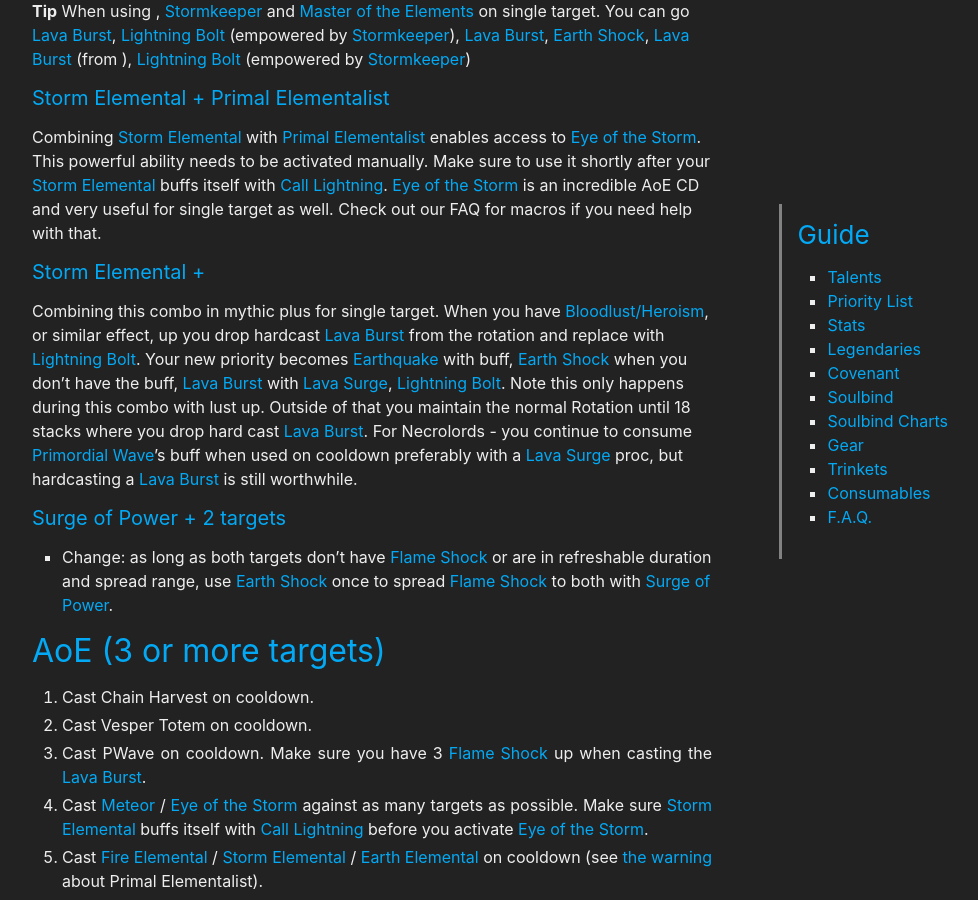
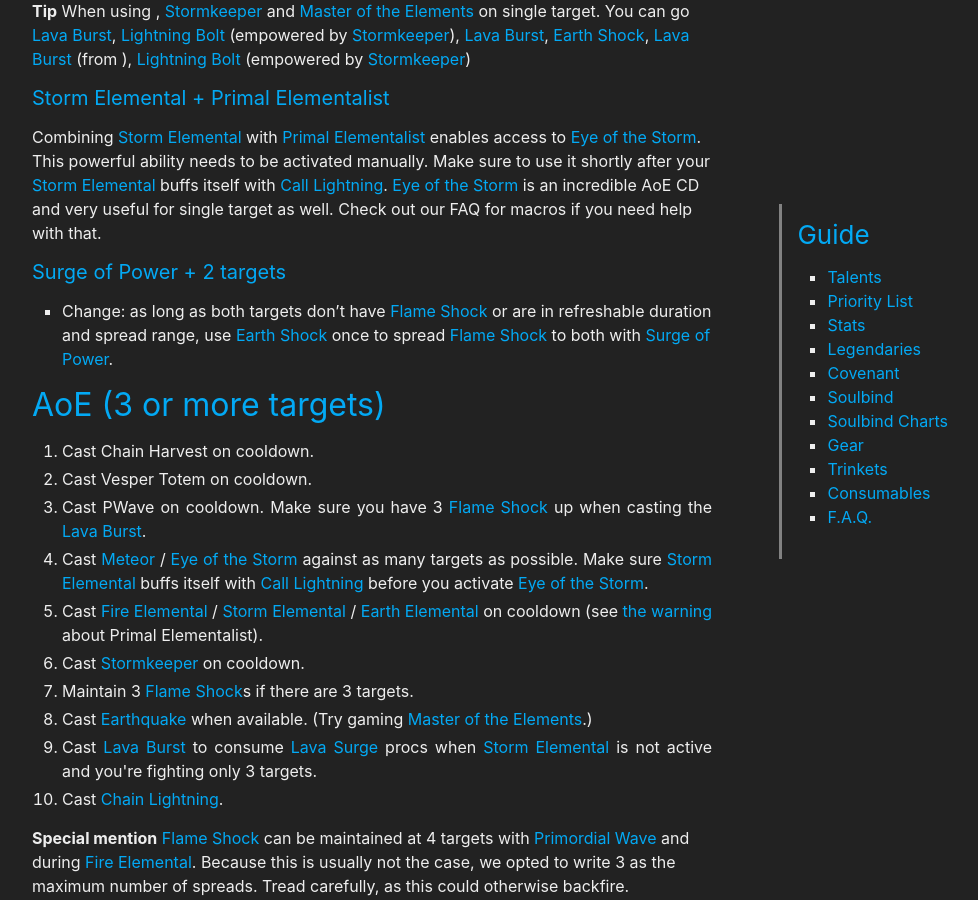
Before and after one commit to stormearthandlava/stormearthandlava.github.io, a Jekyll site: the page built from guide/general/priority_list.md, in a window 1280 px wide and 900 px high, scrolled down 2462 px. Shown: the whole window, without its empty margins (268-1246 px from the left). Built offline with Jekyll 4.4.1, drawn with Linux system fonts in a browser that asks for light colours; a script that is not in the unit is left out; some of the changed text lies outside the part shown.

Commit message:
Update priority_list.md
-Removed SE + EOGS with lust special mentioned now that it's anything with lust and even just lb after talking with Kal and Eo. Also updated the misconception page with the current recommendation.

```diff
--- a/guide/general/priority_list.md
+++ b/guide/general/priority_list.md
@@ -106,9 +106,6 @@ When using {{ site.data.lengendary.windspeaker }}, {{ site.data.talent.sk }} and
 #### {{ site.data.talent.se }} + {{ site.data.talent.pe }}
 Combining {{ site.data.talent.se }} with {{ site.data.talent.pe }} enables access to {{ site.data.spell.eye_of_the_storm_damage }}. This powerful ability needs to be activated manually. Make sure to use it shortly after your {{ site.data.talent.se }} buffs itself with {{ site.data.spell.call_lightning }}. {{ site.data.spell.eye_of_the_storm_damage }} is an incredible AoE CD and very useful for single target as well. Check out our FAQ for macros if you need help with that.
 
-#### {{ site.data.talent.se }} + {{ site.data.lengendary.eogs }}
-Combining this combo in mythic plus for single target. When you have {{ site.data.spell.bloodlust }}, or similar effect,  up you drop hardcast {{ site.data.spell.lava_burst }} from the rotation and replace with {{ site.data.spell.lb }}. Your new priority becomes {{ site.data.spell.earthquake }} with {{ site.data.lengendary.eogs }} buff, {{ site.data.spell.earth_shock }} when you don't have the {{ site.data.lengendary.eogs }} buff, {{ site.data.spell.lava_burst }} with {{ site.data.spell.lava_surge }}, {{ site.data.spell.lb }}. Note this only happens during this combo with lust up. Outside of that you maintain the normal Rotation until 18 stacks where you drop hard cast {{ site.data.spell.lava_burst }}. For Necrolords - you continue to consume {{ site.data.spell.primordial_wave }}'s buff when used on cooldown preferably with a {{ site.data.spell.lava_surge }} proc, but hardcasting a {{ site.data.spell.lava_burst }} is still worthwhile.
-
 
 #### {{ site.data.talent.sop }} + 2 targets
 - Change: as long as both targets don't have {{ site.data.spell.fs }} or are in refreshable duration and spread range, use {{ site.data.spell.es }} once to spread {{ site.data.spell.fs }} to both with {{ site.data.talent.sop }}.
@@ -211,7 +208,7 @@ No. Your {{ site.data.talent.asc }} is ideally used when {{ site.data.talent.if
 
 > "I should only cast {{ site.data.spell.lb }} / {{ site.data.spell.cl }} during {{ site.data.talent.se }}!"
 
-Outside the special mention combo of {{ site.data.talent.se }} + {{ site.data.lengendary.eogs }} above. Continue playing your normal rotation until you reach 18 stacks in single target. At 18 stacks you only cast {{ site.data.spell.lava_burst }} with {{ site.data.spell.lava_surge }} procs.
+In aoe you only cast {{ site.data.spell.cl }} and {{ site.data.spell.eq }} at 3+ targets. In ST you want to {{ site.data.spell.fs }} before casting {{ site.data.talent.se }} and with {{ site.data.spell.bloodlust }} then you only cast {{ site.data.spell.lb }} and {{ site.data.spell.es }} with using {{ site.data.spell.fs }} and use {{ site.data.spell.ls }} proc for movement. Without {{ site.data.spell.bloodlust }} then you cast {{ site.data.spell.ls }} procs, {{ site.data.spell.lb }} and {{ site.data.spell.es }} at the highest level of gear pre 9.1. At lower levels of gear normal rotation is advised.
 
 
 <script>
```
